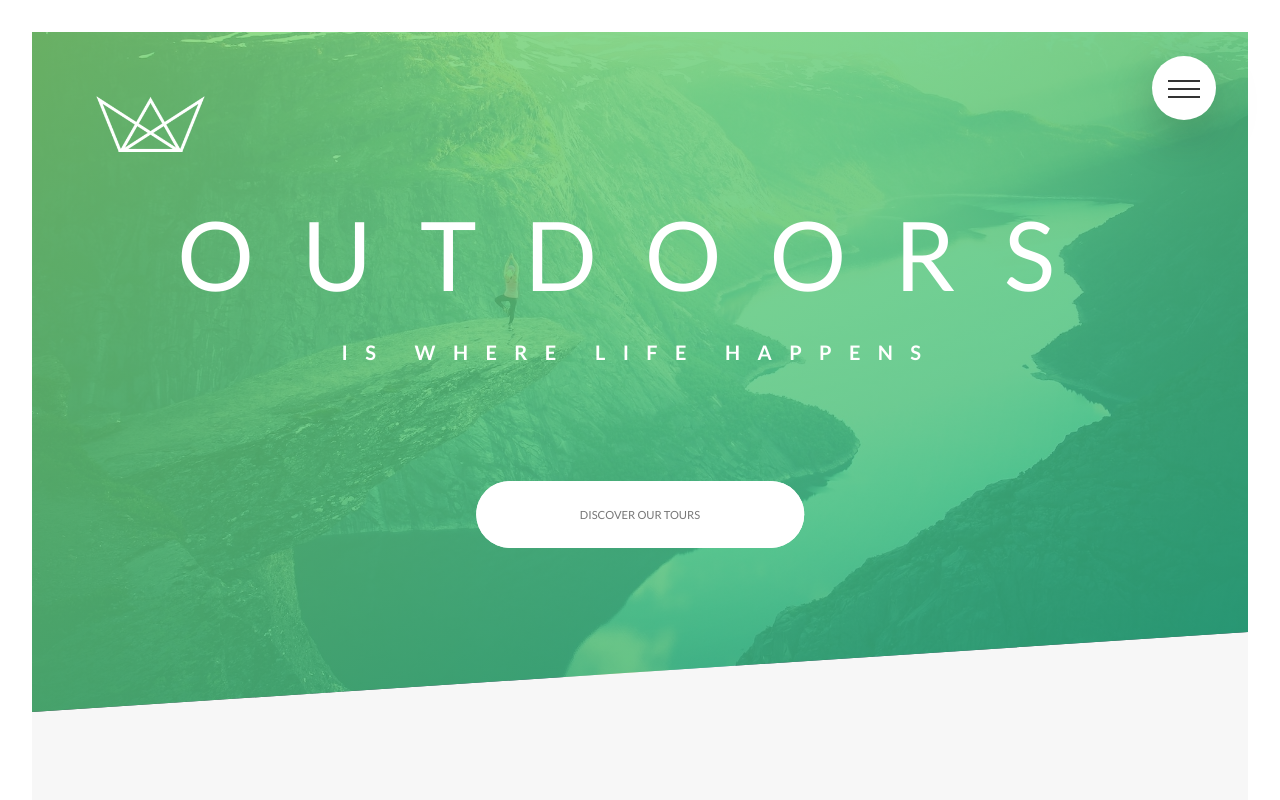
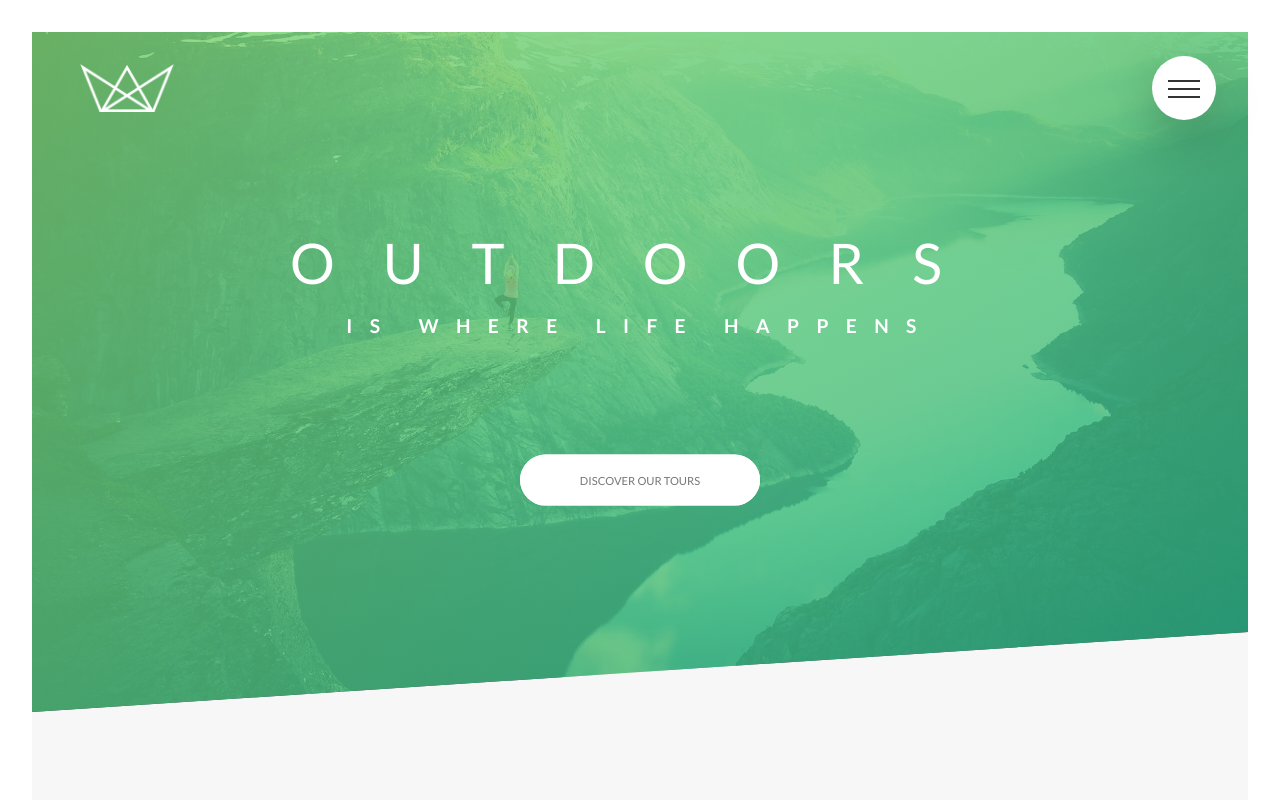
Before and after one commit to DevJBlack/NatoursReactApp, a React (Create React App) app: page / in a window 1280 px wide. Shown: the top 800 px of the page. Built offline with nearby package versions, Linux system fonts and the light colour scheme; a web font is replaced by a local one.

Commit message:
working on media Q

```diff
--- a/src/components/sass/abstracts/_variables.scss
+++ b/src/components/sass/abstracts/_variables.scss
@@ -20,7 +20,7 @@ $color-white: #fff;
 $color-black: #000;
 
 // FONT
-$default-font-size: .7rem;
+$default-font-size: 1rem;
 
 // GRID
 $grid-width: 114rem;
--- a/src/components/sass/base/_typography.scss
+++ b/src/components/sass/base/_typography.scss
@@ -10,14 +10,13 @@ body {
 .heading-primary {
   color: $color-white;
   text-transform: uppercase;
-
   backface-visibility: hidden;
   margin: 7rem;
 
 
   &-main{
     display: block;
-    font-size: 6rem;
+    font-size: 3.5rem;
     font-weight: 400;
     letter-spacing: 3rem;
 
@@ -34,11 +33,15 @@ body {
 
     &-sub{
     display: block;
-    font-size: 20px;
+    font-size: 1.2rem;
     font-weight: 700;
     letter-spacing: 17.4px;
 
     animation: moveInRight 1.5s ease-out;
+
+    @include respond(tab-port){
+      letter-spacing: 1rem;
+    }
 
     @include respond(phone) {
       letter-spacing: .5rem;
--- a/src/components/sass/components/_button.scss
+++ b/src/components/sass/components/_button.scss
@@ -6,17 +6,17 @@
   &:visited {
     text-transform: uppercase;
     text-decoration: none;
-    padding: 1.5rem 4rem;
+    padding: 1rem 1rem;
     display: inline-block;
     border-radius: 100px;
     transition: all .2s;
     position: relative;
-    font-size: $default-font-size;
+    font-size: .7rem;
     text-align: center;
     // Change for the <button element
     border: none;
     cursor: pointer;
-    width: 20.5rem;
+    width: 15rem;
 
   }
 
--- a/src/components/sass/layout/_grid.scss
+++ b/src/components/sass/layout/_grid.scss
@@ -1,7 +1,6 @@
 .main-box {
   display: flex;
   justify-content: center;
-  align-items: center;
   flex-direction: column;
 }
 
--- a/src/components/sass/layout/_header.scss
+++ b/src/components/sass/layout/_header.scss
@@ -20,12 +20,17 @@
 
   &__logo-box {
     position: absolute;
-    top: 4rem;
-    left: 4rem;
+    top: 2rem;
+    left: 3rem;
+
+    @include respond(tab-port) {
+      top: 4rem;
+      left: 4rem;
+    }
   };
 
   &__logo {
-    height: 3.5rem;
+    height: 3rem;
   };
 
   &__text-box {
--- a/src/components/sass/layout/_navigation.scss
+++ b/src/components/sass/layout/_navigation.scss
@@ -18,6 +18,7 @@
     cursor: pointer;
 
     @include respond(tab-port){
+
       top: 3.5rem;
       right: 3.5rem;
     }
--- a/src/components/sass/pages/homes.scss
+++ b/src/components/sass/pages/homes.scss
@@ -3,6 +3,12 @@
   padding: 25rem 0;
   margin-top: -40vh;
   width: 100%;
+
+  @include respond(tab-port){
+    padding: 35rem 0;
+  }
+
+
 }
 
 .section-features {
@@ -22,6 +28,10 @@
     transform: skewY(5deg);
   }
 
+  @include respond(tab-port){
+    padding: 15rem 0;
+  }
+
 }
 
 .section-tours {
@@ -29,6 +39,10 @@
   padding: 25rem 0 10rem 0;
   margin-top: -15rem;
   width: 100%;
+
+  @include respond(tab-port){
+    padding: 20rem 0 10rem 0;
+  }
 }
 
 
@@ -36,12 +50,20 @@
   position: relative;
   padding: 6rem 0;
   width: 100%;
+
+  @include respond(tab-port){
+    padding: 10rem 0;
+  }
 }
 
 .section-book {
   width: 100%;
   padding: 15rem 0;
   background-image: linear-gradient(to right bottom, $color-primary-light, $color-primary-dark);
+
+  @include respond(tab-port){
+    padding: 10rem 0;
+  }
 }
 
 .book {
```
